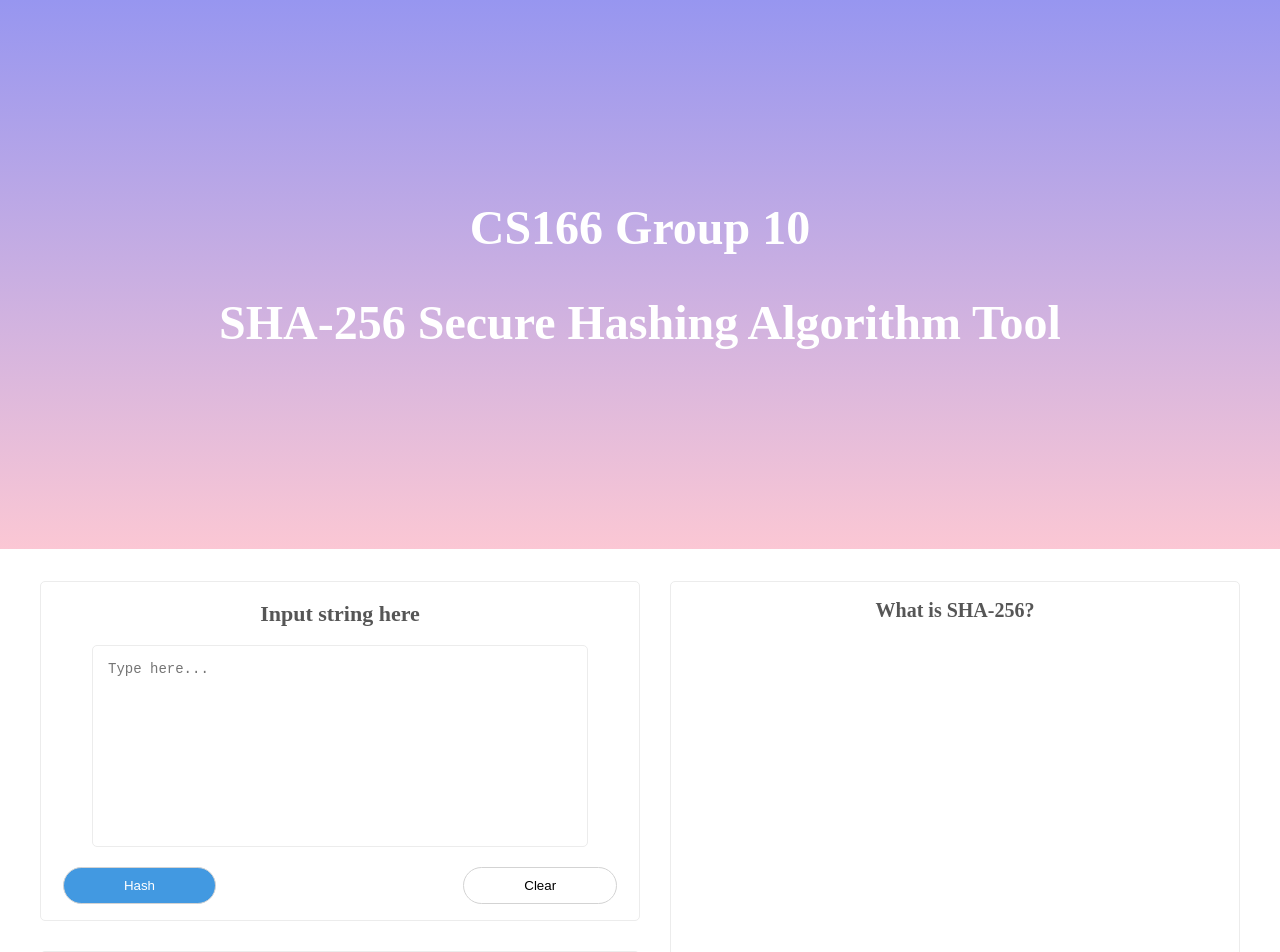
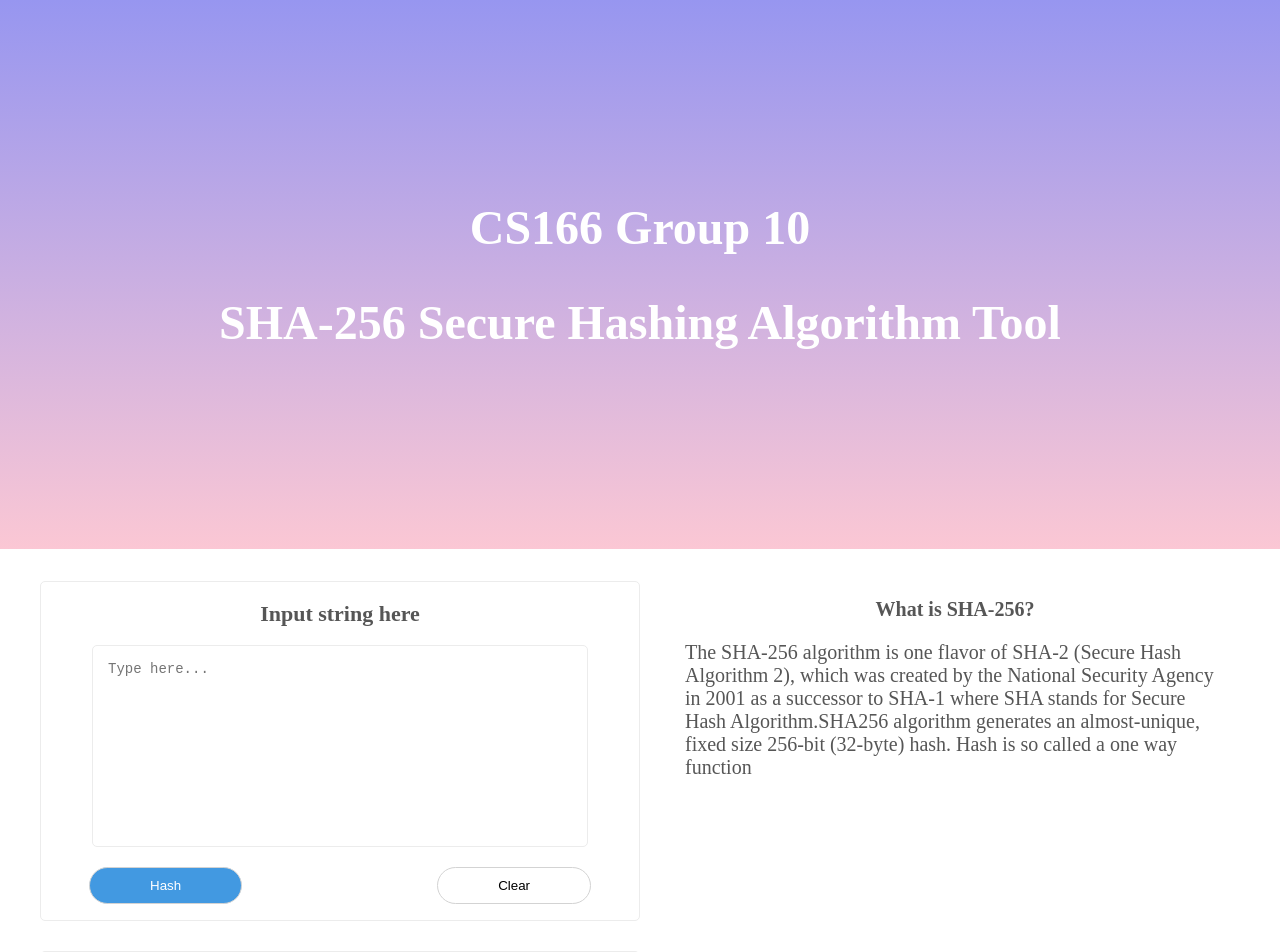
Before and after one commit to ptdanhhh/SHA256-Tool, a React (Create React App) app: page / in a window 1280 px wide. Shown: the top 952 px of the page. Built offline with nearby package versions, Linux system fonts and the light colour scheme.

Commit message:
edit button

```diff
--- a/src/InputField.js
+++ b/src/InputField.js
@@ -53,6 +53,15 @@ function InputField() {
         <div className="sha-text">
           <div className="sha-title">
             <h2>What is SHA-256?</h2>
+
+            <div className="sha-defi">
+              <p>The SHA-256 algorithm is one flavor of SHA-2 (Secure Hash Algorithm 2),
+                which was created by the National Security Agency in 2001 as a successor to SHA-1
+                where SHA stands for Secure Hash Algorithm.SHA256 algorithm generates an almost-unique,
+                fixed size 256-bit (32-byte) hash. Hash is so called a one way function
+              </p>
+            </div>
+
           </div>
         </div>
       </div>
--- a/src/index.css
+++ b/src/index.css
@@ -20,7 +20,7 @@ body,html{
 .wrapperInput{
   padding-top: 2em;
   padding-bottom: 2em;
-  text-align: center;
+
   display: flex;
   justify-content: space-evenly;
 }
@@ -63,6 +63,11 @@ body,html{
   color: #565656;
 }
 
+.hash-out p{
+  padding-right: 5px;
+  padding-left: 5px;
+}
+
 .btn-in{
   margin: 1em;
   display: flex;
@@ -70,11 +75,11 @@ body,html{
 }
 
 .hashbtn{
-  padding-left: 5.9px;
+  padding-left: 32px;
 }
 
 .clearbtn{
-  padding-right: 5.9px;
+  padding-right: 32px;
 }
 
 .btn{
@@ -96,21 +101,26 @@ body,html{
 
 .sha-text{
   flex-basis: 50%;
-
+  color: #565656;
 }
 
 .sha-text h2 {
   font-size: 20px;
-  color: #565656;
+  text-align: center;
 }
 
 .sha-title{
   margin-left: 30px;
-  height: 579px;
+  height: 500px;
   border-radius: 5px;
-  border: 1px solid #ececec;
+
 }
 
+.sha-defi{
+  padding-left: 15px;
+  padding-right: 15px;
+  font-size: 20px;
+}
 
 .container{
   max-width: 1200px;
```
Also changed, not shown: 1 other file (tests, documents, lock files or other folders).
